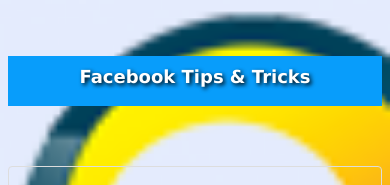
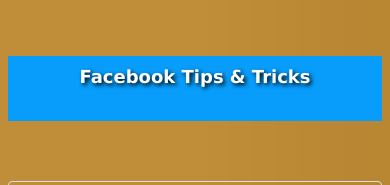
Before and after one commit to Akhilesh9992/tips-and-trick, a plain HTML site: page facebook.html in a window 390 px wide. Shown: the top 185 px of the page. Drawn offline with Linux system fonts and the light colour scheme; some packages are replaced by stand-ins of ours.

Commit message:
bg chnages

```diff
--- a/facebook.html
+++ b/facebook.html
@@ -13,12 +13,12 @@
 
 
     <link rel="stylesheet" type="text/css" href="css/index.css" />
-    <title>Hello World</title>
+
 </head>
 
-<body>
+<body style="background-image: url(img/bg.png);">
 
-<div class="fixed" >
+<div class="fixed" style="height: 65px;">
 		<h2>Facebook Tips & Tricks</h2>
 		</div>
 
```
Also changed, not shown: android.html (+2 -2 lines), calender.html (+1 -1 lines), iphone.html (+1 -1 lines), keyboard.html (+2 -2 lines), whatsapp.html (+1 -1 lines), window.html (+2 -2 lines).
